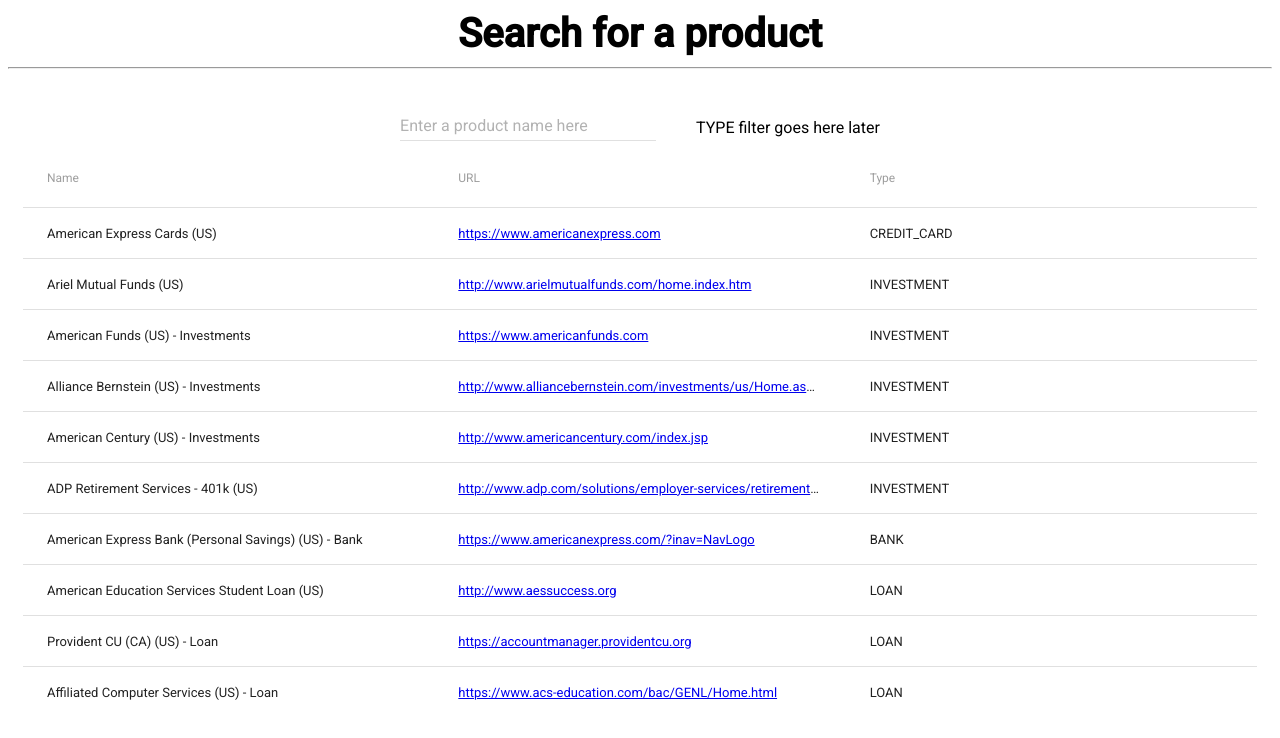
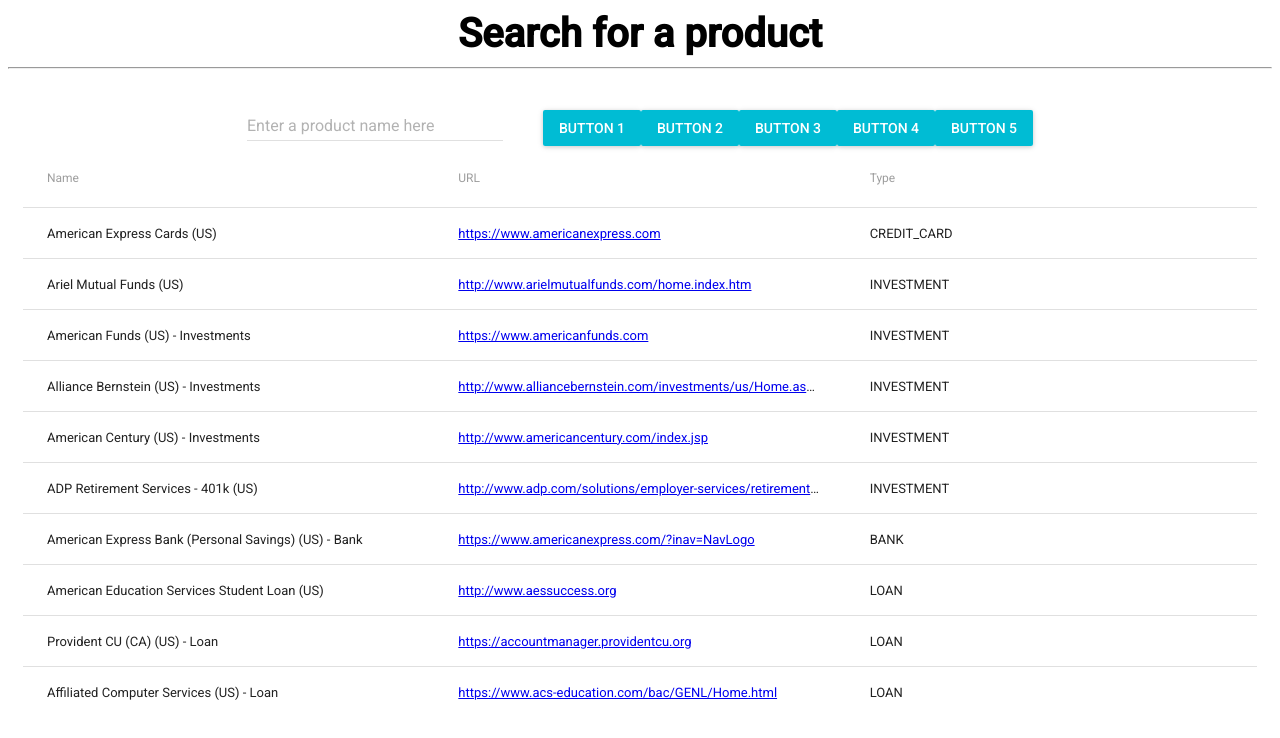
Before and after one commit to cchrispy/productSearch_challenge, a React app: page / in a window 1280 px wide. Shown: the top 738 px of the page. Built offline with nearby package versions, Linux system fonts and the light colour scheme; what react-tap-event-plugin would draw is missing.

Commit message:
Add buttons for type-filters

```diff
--- a/src/components/SearchBar.jsx
+++ b/src/components/SearchBar.jsx
@@ -1,6 +1,7 @@
 import React, { Component } from 'react';
 import { connect } from 'react-redux';
 import TextField from 'material-ui/TextField';
+import RaisedButton from 'material-ui/RaisedButton';
 
 import { narrowSearch, expandSearch } from '../actions/searchAction';
 
@@ -12,12 +13,21 @@
   render() {
     return (
       <div className='search-bar'>
+
         <span className='inline'>
-        <TextField
-          floatingLabelText='Enter a product name here'
-          onChange={ this.props.search } />
+          <TextField
+            floatingLabelText='Enter a product name here'
+            onChange={ this.props.search } />
         </span>
-        <span className='inline'>TYPE filter goes here later</span>
+
+        <span className='inline'>
+          <RaisedButton label='button 1' primary/>
+          <RaisedButton label='button 2' primary/>
+          <RaisedButton label='button 3' primary/>
+          <RaisedButton label='button 4' primary/>
+          <RaisedButton label='button 5' primary/>
+        </span>
+
       </div>
     )
   }
```
